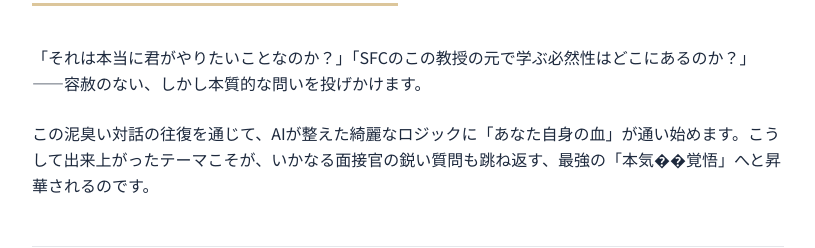
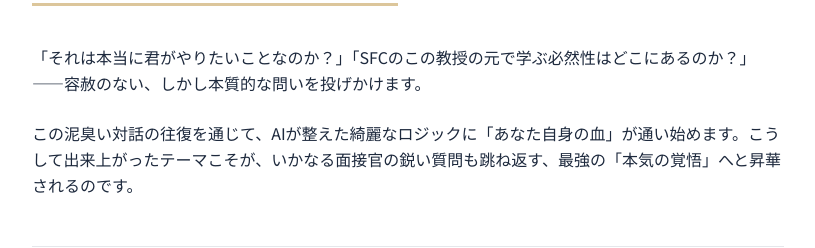
Before and after one commit to sohhhta/v0-sfc-lp, a Next.js app: page /ao-guide/theme in a window 1280 px wide. Shown: the part 3067-3315 px from the top of the page, without its empty margins (232-1047 px from the left). Built offline with nearby package versions, Linux system fonts and the light colour scheme.

Commit message:
fix: correct typo in AI-powered theme explanation
Co-authored-by: sohhhta <241413185+sohhhta@users.noreply.github.com>

```diff
--- a/app/ao-guide/theme/page.tsx
+++ b/app/ao-guide/theme/page.tsx
@@ -105,7 +105,7 @@ export default function AoThemePage() {
           <p className="mb-6 leading-relaxed">まず、<ArticleHighlight>24時間稼働のSFC特化AI</ArticleHighlight>に、あなたのまとまらないモヤモヤや思考の断片をそのままぶつけてください。AIはあなたの言葉を瞬時に読み解き、関連する先行研究、SFCの教授陣の知見、そしてアカデミックな切り口へと「翻訳」して返してくれます。一人では何日もかかる調査と思考の整理が、圧倒的なスピードで進みます。</p>
           <p className="mb-10 leading-relaxed text-lg"><ArticleHighlight>しかし、AIが出力したものはあくまで「質の高い素材」に過ぎません。最後に必要不可欠なのが、塾長である私との「1on1対話」です。</ArticleHighlight></p>
           <p className="mb-6 leading-relaxed">「それは本当に君がやりたいことなのか？」「SFCのこの教授の元で学ぶ必然性はどこにあるのか？」——容赦のない、しかし本質的な問いを投げかけます。</p>
-          <p className="mb-6 leading-relaxed">この泥臭い対話の往復を通じて、AIが整えた綺麗なロジックに「あなた自身の血」が通い始めます。こうして出来上がったテーマこそが、いかなる面接官の鋭い質問も跳ね返す、最強の「本気��覚悟」へと昇華されるのです。</p>
+          <p className="mb-6 leading-relaxed">この泥臭い対話の往復を通じて、AIが整えた綺麗なロジックに「あなた自身の血」が通い始めます。こうして出来上がったテーマこそが、いかなる面接官の鋭い質問も跳ね返す、最強の「本気の覚悟」へと昇華されるのです。</p>
 
             <ArticleNavigation
               prev={{
```
